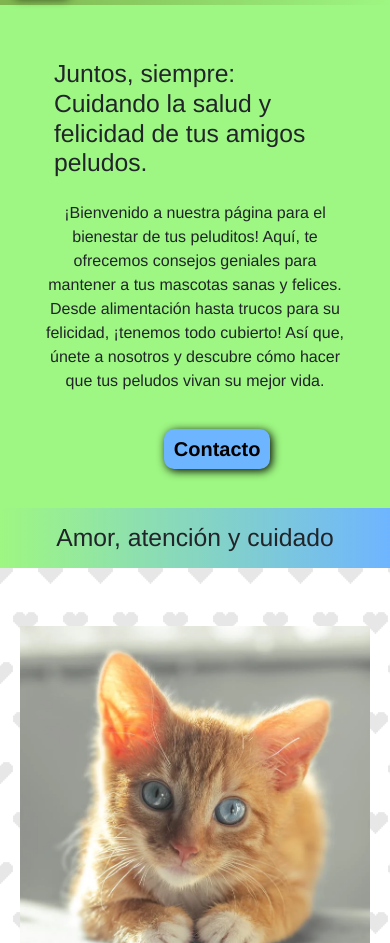
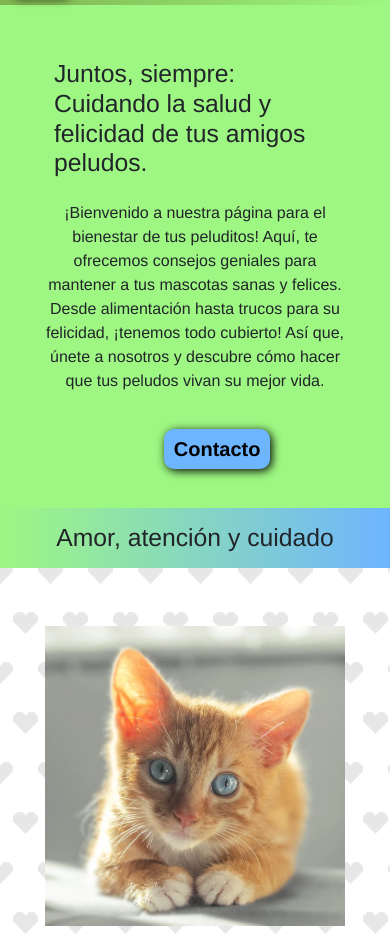
Before and after one commit to AileenBarbagallo/PatitasSabias, a website: page index.html in a window 390 px wide. Shown: the part 102-1045 px from the top of the page. Drawn offline with nearby package versions, Linux system fonts and the light colour scheme.

Commit message:
arreglo de scrolleo lateral

```diff
--- a/scss/layout/_index.scss
+++ b/scss/layout/_index.scss
@@ -68,6 +68,7 @@ h2{
 @media(max-width: 1024px){
     .bloquesInicio{
         flex-direction:column;
+        margin: 0;
     }
     .inicioConsejos{
         margin-top: 20px;
@@ -76,6 +77,10 @@ h2{
 }
 @media (max-width:425px){
     .imagenesInicio{
-        @include wiandhe(350px,350px);
+        @include wiandhe(300px,300px);
+        margin: 0;
     }
 }
+html, body {
+    overflow-x: hidden; /* Evita el scrolleo lateral */
+  }
```
Also changed, not shown: css/styles.css, 1 other file.
